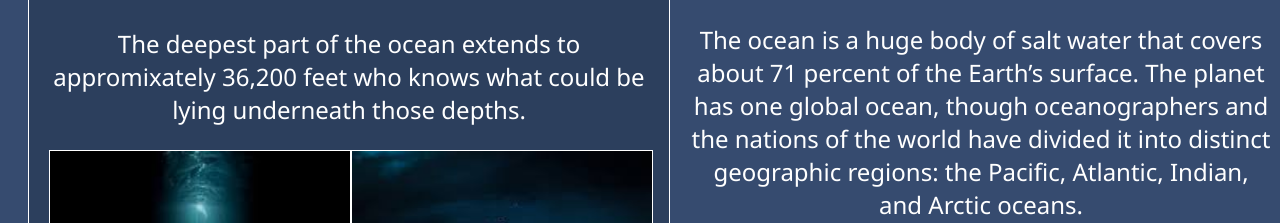
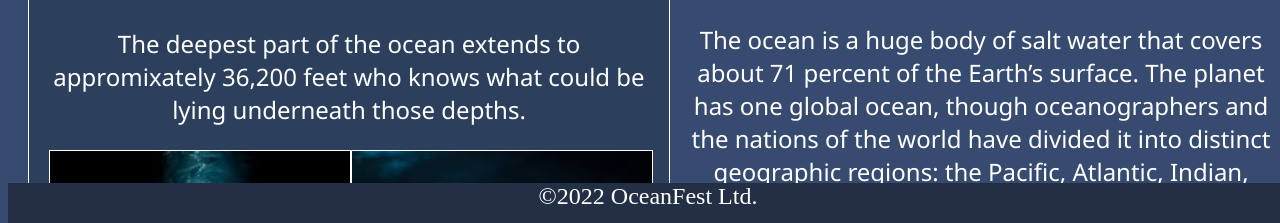
Before and after one commit to Bath-Spa-Students/web-dev-1-a1-set-exercises-jshtero, a plain HTML site: page Chapter-4-Page Layout/Exercises/pagelayout.html in a window 1280 px wide. Shown: the part 577-800 px from the top of the page. Drawn offline with Linux system fonts and the light colour scheme.

Commit message:
Chapter4.html

```diff
--- a/Chapter-4-Page Layout/Exercises/pagelayout.html
+++ b/Chapter-4-Page Layout/Exercises/pagelayout.html
@@ -33,6 +33,6 @@
      <div class = "funfact"><p>The ocean is a huge body of salt water that covers about 71 percent of the Earth’s surface. The planet has one global ocean, though oceanographers and the nations of the world have divided it into distinct geographic regions: the Pacific, Atlantic, Indian, and Arctic oceans.</p>
      </div>
 
-
+     <div class = "copyright"><footer>&copy;2022 OceanFest Ltd.</footer></div>
 </body>
 </html>
--- a/Chapter-4-Page Layout/Exercises/style.css
+++ b/Chapter-4-Page Layout/Exercises/style.css
@@ -79,3 +79,14 @@ p{
     color: white;
     text-align: justify;
 }
+
+.copyright{
+    position: absolute;
+    bottom: 0;
+    width: 100%;
+    height: 40px;
+    background-color: #222F44;
+    text-align: center;
+    color:white;
+    font-size: 24px;
+  }
```
